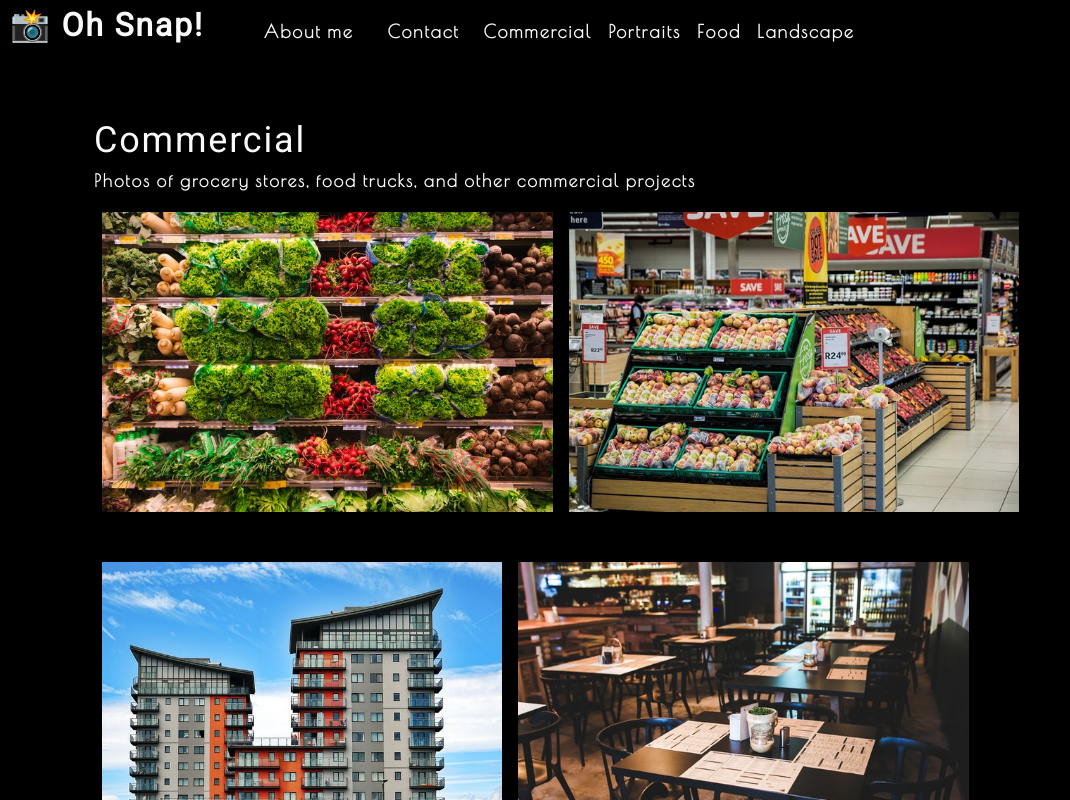
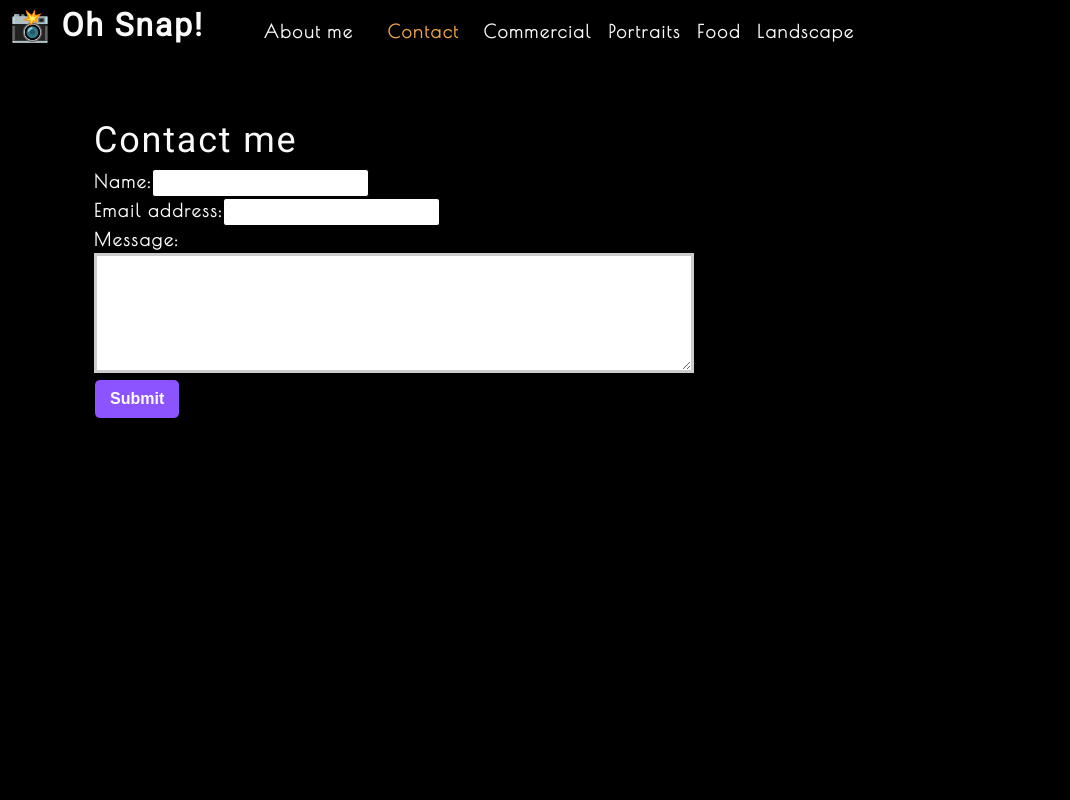
Before and after one commit to kabradshaw1/photo-port, a React (Create React App) app: page / in a window 1280 px wide. Both pictures are taken after a click on the element "Contact". Shown: the top 800 px of the page, without its empty margins (0-1070 px from the left). Built offline with nearby package versions, Linux system fonts and the light colour scheme.

Commit message:
updated nav

```diff
--- a/src/App.js
+++ b/src/App.js
@@ -2,8 +2,10 @@
 import Nav from './components/Nav';
 import About from './components/About';
 import Gallery from './components/Gallery';
+import ContactForm from './components/Contact';
 
 function App() {
+  const [contactSelected, setContactSelected] = useState(false);
   const [categories] = useState([
     {
       name: 'commercial',
@@ -22,10 +24,18 @@
         categories={categories}
         setCurrentCategory={setCurrentCategory}
         currentCategory={currentCategory}
+        contactSelected={contactSelected}
+        setContactSelected={setContactSelected}
       ></Nav>
       <main>
-        <Gallery currentCategory={currentCategory}></Gallery>
-        <About></About>
+        {!contactSelected ? (
+          <>
+            <Gallery currentCategory={currentCategory}></Gallery>
+            <About></About>
+          </>
+        ) : (
+            <ContactForm></ContactForm>
+          )}
       </main>
     </div>
   );
--- a/src/components/Contact/index.js
+++ b/src/components/Contact/index.js
@@ -1,23 +1,55 @@
-import React from "react";
+import React, { useState } from 'react';
+import { validateEmail } from '../../utils/helpers';
 
 function ContactForm() {
-  // JSX
+  const [errorMessage, setErrorMessage] = useState('');
+  const [formState, setFormState] = useState({ name: '', email: '', message: '' });
+  const { name, email, message } = formState;
+  function handleChange(e) {
+    if (e.target.name === 'email') {
+      const isValid = validateEmail(e.target.value);
+      // isValid conditional statement
+      if (!isValid) {
+        setErrorMessage('Your email is invalid.');
+      } else {
+        if (!e.target.value.length) {
+          setErrorMessage(`${e.target.name} is required.`);
+        } else {
+          setErrorMessage('');
+        }
+      }
+    }
+    if (!errorMessage) {
+      setFormState({ ...formState, [e.target.name]: e.target.value });
+    }
+  }
+
+
+
+  function handleSubmit(e) {
+    e.preventDefault();
+  }
   return (
     <section>
       <h1>Contact me</h1>
-      <form id="contact-form">
+      <form id="contact-form" onSubmit={handleSubmit}>
         <div>
           <label htmlFor="name">Name:</label>
-          <input type="text" name="name" />
+          <input type="text" defaultValue={name} onBlur={handleChange} name="name" />
         </div>
         <div>
           <label htmlFor="email">Email address:</label>
-          <input type="email" name="email" />
+          <input type="email" defaultValue={email} name="email" onBlur={handleChange} />
         </div>
         <div>
           <label htmlFor="message">Message:</label>
-          <textarea name="message" rows="5"  />
+          <textarea name="message" defaultValue={message} onBlur={handleChange} rows="5"  />
         </div>
+        {errorMessage && (
+          <div>
+            <p className="error-text">{errorMessage}</p>
+          </div>
+        )}
         <button type="submit">Submit</button>
       </form>
     </section>
--- a/src/components/Nav/index.js
+++ b/src/components/Nav/index.js
@@ -6,6 +6,8 @@
     categories = [],
     setCurrentCategory,
     currentCategory,
+    contactSelected,
+    setContactSelected
   } = props;
 
 
@@ -17,7 +19,7 @@
   return (
     <header className="flex-row px-1">
       <h2>
-        <a data-testid="link" href="/">
+      <a data-testid="about" href="#about" onClick={() => setContactSelected(false)}>
           <span role="img" aria-label="camera"> 📸</span> Oh Snap!
         </a>
       </h2>
@@ -28,21 +30,20 @@
               About me
             </a>
           </li>
-          <li className={"mx-2"}>
-            <span onClick={() => handleClick('Contact')}>
-              Contact
-            </span>
+          <li className={`mx-2 ${contactSelected && 'navActive'}`}>
+            <span onClick={() => setContactSelected(true)}>Contact</span>
           </li>
           {categories.map((category) => (
             <li
               className={`mx-1 ${
-                currentCategory.name === category.name
+                currentCategory.name === category.name && !contactSelected && `navActive`
                 }`}
               key={category.name}
             >
               <span
                 onClick={() => {
                   setCurrentCategory(category);
+                  setContactSelected(false);
                 }}
               >
                 {capitalizeFirstLetter(category.name)}
```
